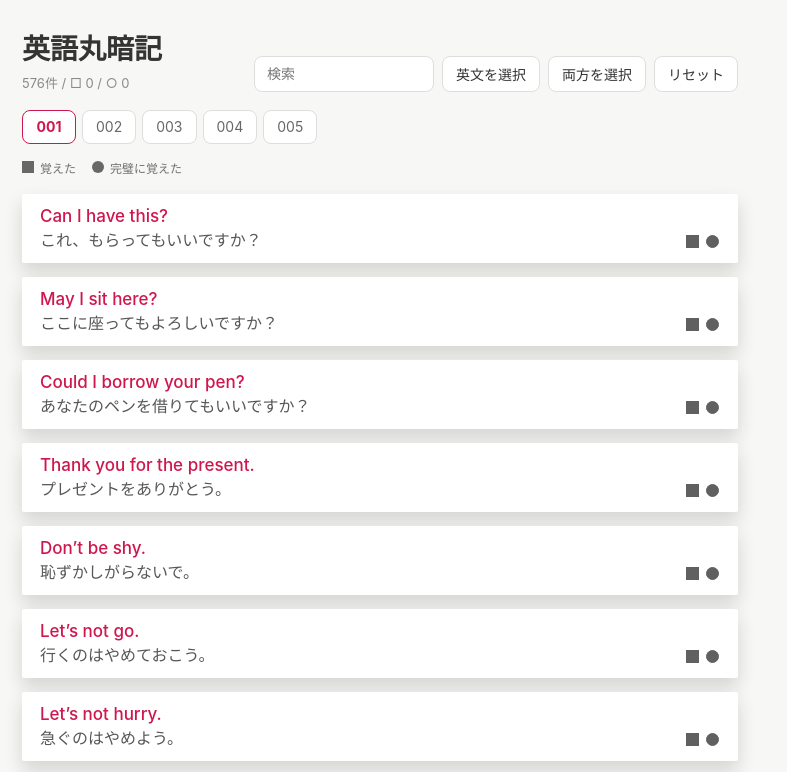
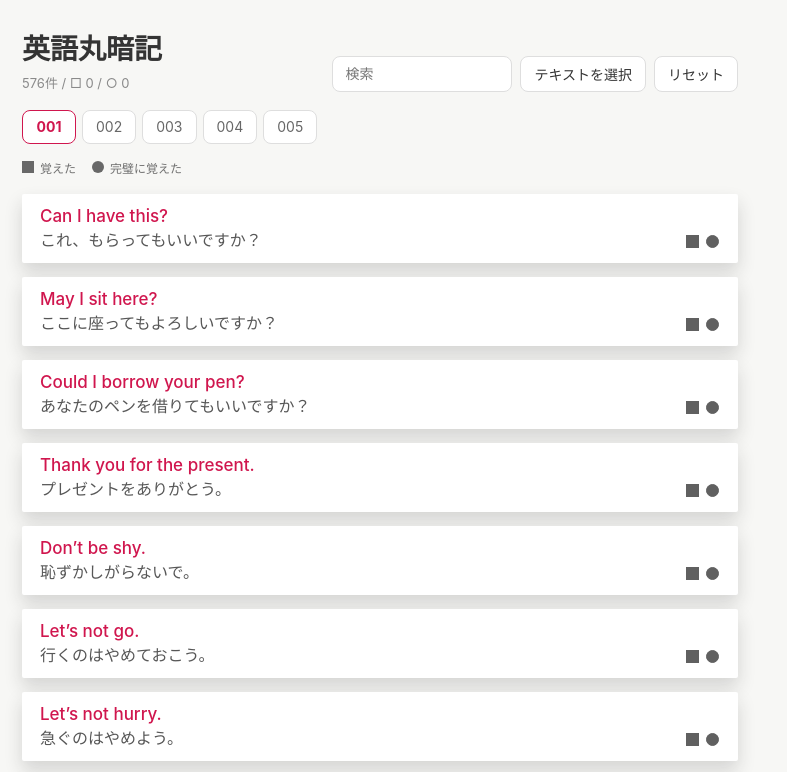
Before and after one commit to git333-20260310/english-memorizer, a plain HTML site: page index.html in a window 1280 px wide. Shown: the top 772 px of the page, without its empty margins (0-787 px from the left). Drawn offline with Linux system fonts and the light colour scheme.

Commit message:
Simplify text selection button

```diff
--- a/index.html
+++ b/index.html
@@ -15,8 +15,7 @@
         </div>
         <div class="tools">
           <input id="searchInput" type="search" placeholder="検索" autocomplete="off" />
-          <button id="selectEnglishButton" type="button">英文を選択</button>
-          <button id="selectBothButton" type="button">両方を選択</button>
+          <button id="selectTextButton" type="button">テキストを選択</button>
           <button id="resetButton" type="button">リセット</button>
         </div>
       </header>
```
